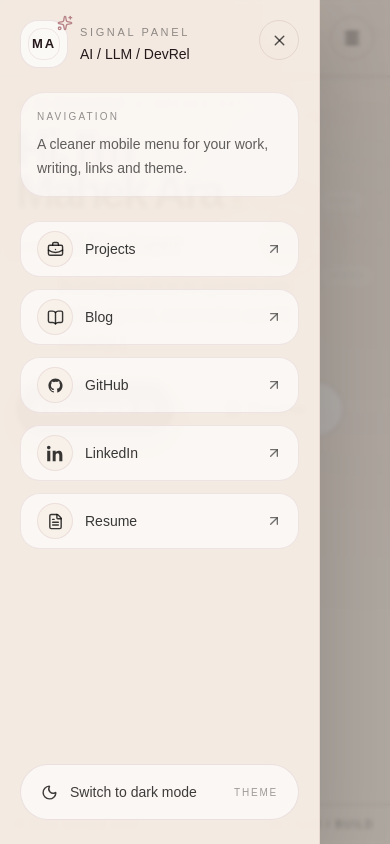
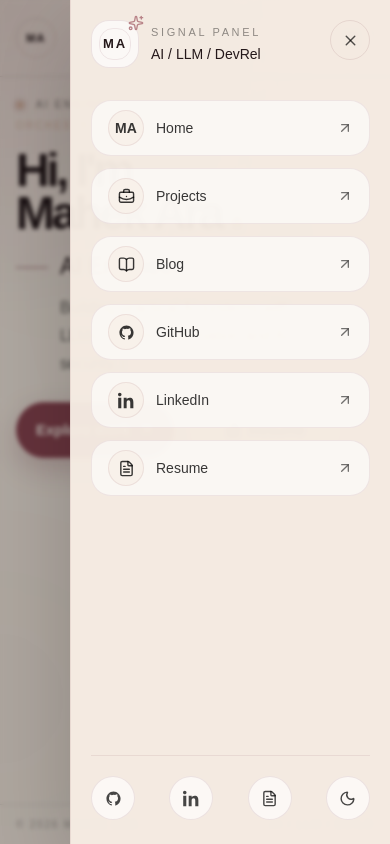
Before and after one commit to mahekara28/mahek-portfolio, a Next.js app: page / in a window 390 px wide. Both pictures are taken after a click on the button "Open navigation menu". Built offline with nearby package versions, Linux system fonts and the light colour scheme.

Commit message:
Mobile View

```diff
--- a/app/page.tsx
+++ b/app/page.tsx
@@ -571,14 +571,14 @@ export default function Home() {
             />
 
             <motion.aside
-              initial={{ x: -320, opacity: 0.92 }}
+              initial={{ x: 320, opacity: 0.92 }}
               animate={{ x: 0, opacity: 1 }}
-              exit={{ x: -320, opacity: 0.92 }}
+              exit={{ x: 320, opacity: 0.92 }}
               transition={{ duration: 0.34, ease: [0.22, 1, 0.36, 1] }}
-              className={`fixed left-0 top-0 z-50 flex h-screen w-[84%] max-w-[320px] flex-col border-r px-5 pb-6 pt-5 shadow-[0_28px_80px_rgba(0,0,0,0.18)] md:hidden ${
+              className={`fixed right-0 top-0 z-50 flex h-screen w-[84%] max-w-[320px] flex-col border-l px-5 pb-6 pt-5 shadow-[0_28px_80px_rgba(0,0,0,0.18)] md:hidden ${
                 isDark
-                  ? "border-[#d4b29f]/12 bg-[#140d10]/95 text-[#efe1d6]"
-                  : "border-[#7e3f4c]/10 bg-[#f6ede4]/96 text-[#24181a]"
+                  ? "border-[#d4b29f]/12 bg-[#140d10]/96 text-[#efe1d6]"
+                  : "border-[#7e3f4c]/10 bg-[#f6ede4]/97 text-[#24181a]"
               }`}
             >
               <div className="flex items-start justify-between gap-4">
@@ -628,30 +628,14 @@ export default function Home() {
                 </button>
               </div>
 
-              <div
-                className={`mt-6 rounded-[24px] border px-4 py-4 ${
-                  isDark
-                    ? "border-[#d4b29f]/10 bg-white/[0.02]"
-                    : "border-[#7e3f4c]/10 bg-white/58"
-                }`}
-              >
-                <p
-                  className={`text-[10px] uppercase tracking-[0.22em] ${
-                    isDark ? "text-[#efe1d6]/42" : "text-black/42"
-                  }`}
-                >
-                  Navigation
-                </p>
-                <p
-                  className={`mt-2 text-sm leading-6 ${
-                    isDark ? "text-[#efe1d6]/70" : "text-black/62"
-                  }`}
-                >
-                  A cleaner mobile menu for your work, writing, links and theme.
-                </p>
-              </div>
-
-              <div className="mt-6 space-y-3">
+              <div className="mt-8 space-y-3">
+                <MobilePanelLink
+                  href="/"
+                  label="Home"
+                  icon={<span className="text-sm font-semibold">MA</span>}
+                  isDark={isDark}
+                  onClick={() => setMobileMenuOpen(false)}
+                />
                 <MobilePanelLink
                   href="/projects"
                   label="Projects"
@@ -692,30 +676,69 @@ export default function Home() {
                 />
               </div>
 
+              <div
+                className={`mt-auto flex items-center justify-between border-t pt-5 ${
+                  isDark ? "border-[#d4b29f]/10" : "border-[#7e3f4c]/10"
+                }`}
+              >
+                <a
+                  href="https://github.com/mahekara28"
+                  target="_blank"
+                  rel="noreferrer"
+                  aria-label="GitHub"
+                  className={`flex h-11 w-11 items-center justify-center rounded-full border transition ${
+                    isDark
+                      ? "border-[#d4b29f]/12 bg-white/[0.02] text-[#efe1d6]/76"
+                      : "border-[#7e3f4c]/12 bg-white/68 text-black/72"
+                  }`}
+                >
+                  <GitHubIcon className="h-[17px] w-[17px]" />
+                </a>
+
+                <a
+                  href="https://www.linkedin.com/in/mahek-ara/"
+                  target="_blank"
+                  rel="noreferrer"
+                  aria-label="LinkedIn"
+                  className={`flex h-11 w-11 items-center justify-center rounded-full border transition ${
+                    isDark
+                      ? "border-[#d4b29f]/12 bg-white/[0.02] text-[#efe1d6]/76"
+                      : "border-[#7e3f4c]/12 bg-white/68 text-black/72"
+                  }`}
+                >
+                  <LinkedInIcon className="h-[17px] w-[17px]" />
+                </a>
+
+                <a
+                  href="https://drive.google.com/file/d/1HB3XFQCsMgmZfF50zjjNN6900j-cZDok/view?usp=sharing"
+                  target="_blank"
+                  rel="noreferrer"
+                  aria-label="Resume"
+                  className={`flex h-11 w-11 items-center justify-center rounded-full border transition ${
+                    isDark
+                      ? "border-[#d4b29f]/12 bg-white/[0.02] text-[#efe1d6]/76"
+                      : "border-[#7e3f4c]/12 bg-white/68 text-black/72"
+                  }`}
+                >
+                  <FileText className="h-[17px] w-[17px]" />
+                </a>
+
                 <button
                   onClick={toggleTheme}
-                className={`mt-auto flex h-14 items-center justify-between rounded-full border px-5 transition ${
+                  aria-label="Toggle theme"
+                  className={`flex h-11 w-11 items-center justify-center rounded-full border transition ${
                     isDark
-                    ? "border-[#d4b29f]/16 bg-white/[0.02] text-[#efe1d6]/82 hover:border-[#d4b29f]/34"
-                    : "border-[#7e3f4c]/12 bg-white/62 text-black/76 hover:border-[#7e3f4c]/28"
+                      ? "border-[#d4b29f]/12 bg-white/[0.02] text-[#efe1d6]/76"
+                      : "border-[#7e3f4c]/12 bg-white/68 text-black/72"
                   }`}
                 >
-                <span className="flex items-center gap-3 text-sm">
                   {isDark ? (
                     <Sun className="h-[17px] w-[17px]" />
                   ) : (
                     <Moon className="h-[17px] w-[17px]" />
                   )}
-                  {isDark ? "Switch to day mode" : "Switch to dark mode"}
-                </span>
-                <span
-                  className={`text-[10px] uppercase tracking-[0.18em] ${
-                    isDark ? "text-[#efe1d6]/38" : "text-black/38"
-                  }`}
-                >
-                  Theme
-                </span>
                 </button>
+              </div>
             </motion.aside>
           </>
         )}
@@ -736,18 +759,20 @@ export default function Home() {
             </div>
 
             <div
-              className={`relative z-10 max-w-[15rem] text-[10px] uppercase tracking-[0.22em] sm:max-w-none sm:text-xs sm:tracking-[0.24em] ${
+              className={`relative z-10 text-[10px] uppercase tracking-[0.22em] sm:max-w-none sm:text-xs sm:tracking-[0.24em] ${
                 isDark ? "text-[#efe1d6]/56" : "text-black/48"
               }`}
             >
-              <div className="flex items-center gap-3 overflow-hidden">
+              <div className="flex flex-col gap-1.5 sm:flex-row sm:items-center sm:gap-3">
+                <div className="flex items-center gap-3">
                   <span className="relative flex h-2 w-2 shrink-0">
                     <span className="absolute inline-flex h-full w-full animate-ping rounded-full bg-[#7e3f4c] opacity-70" />
                     <span className="relative inline-flex h-2 w-2 rounded-full bg-[#d4b29f]" />
                   </span>
                   <span className="shrink-0">AI Engineer</span>
                   <span className={isDark ? "text-white/24" : "text-black/24"}>•</span>
-                <span className="min-w-0 truncate text-[#d4b29f]">
+                </div>
+                <span className="block text-[#d4b29f] sm:min-w-0 sm:truncate">
                   {typedStatus}
                   <motion.span
                     animate={{ opacity: [0, 1, 0] }}
```
Lines whose indentation alone changed are shown as unchanged.
